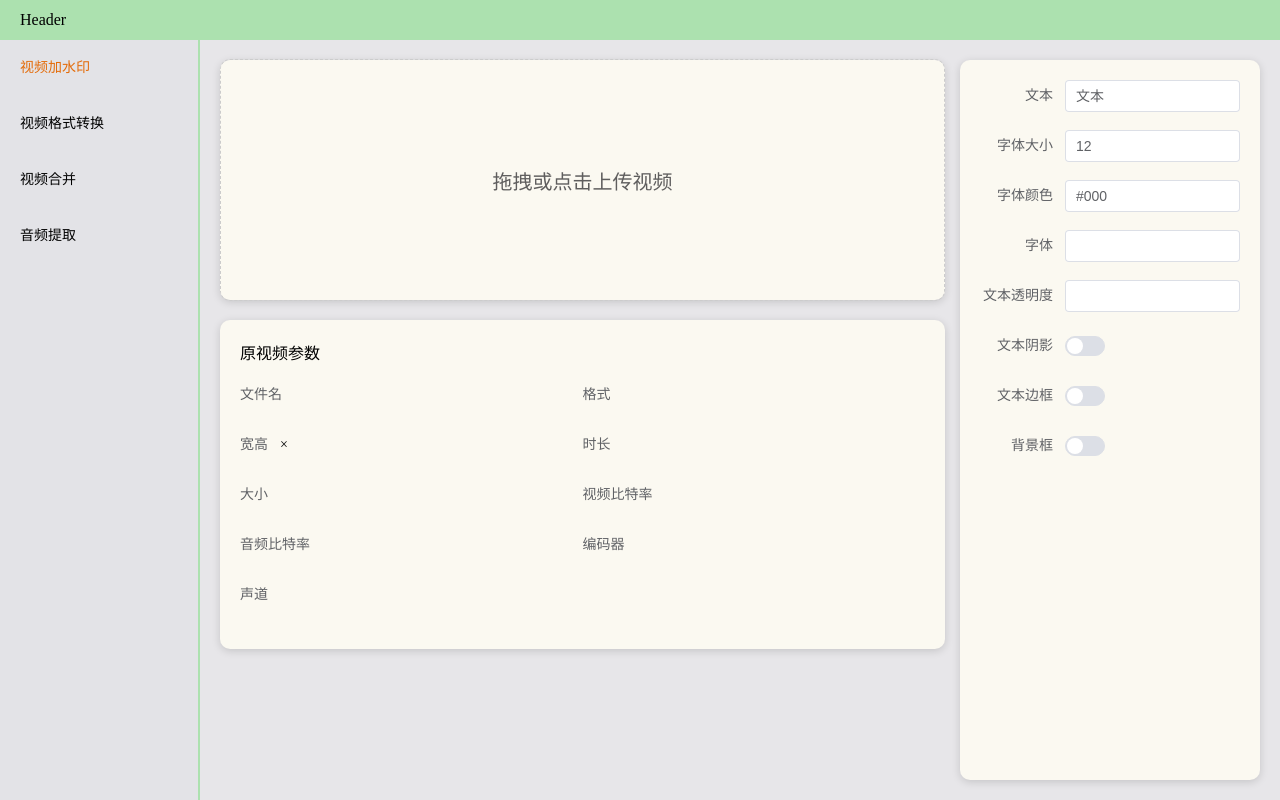
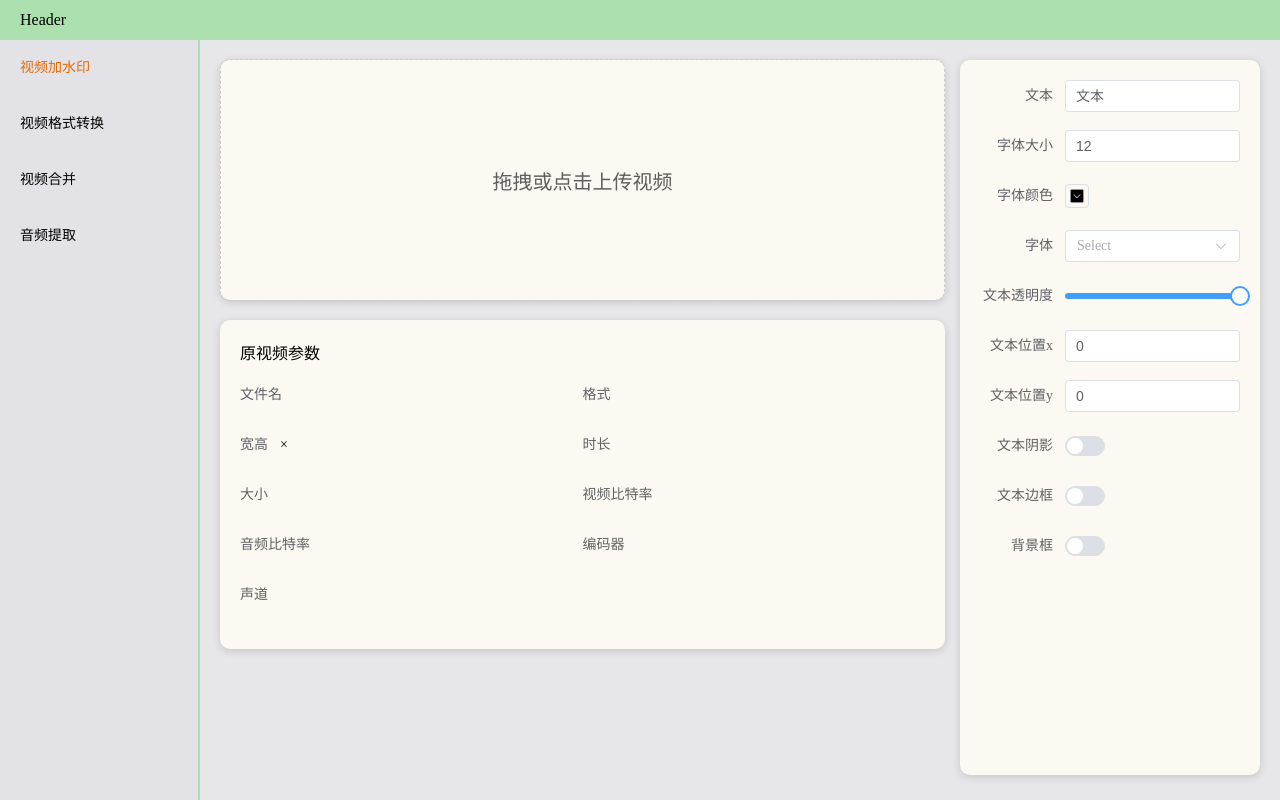
Before and after one commit to 150098399/v-tools, a Vue app: page /watermark in a window 1280 px wide. Built offline with nearby package versions, Linux system fonts and the light colour scheme.

Commit message:
添加视屏编辑的配置

```diff
--- a/main/window/mainWindow.ts
+++ b/main/window/mainWindow.ts
@@ -4,7 +4,7 @@ import { dialog } from "electron";
 import os from "node:os";
 export const createMiniWindow = (BrowserWindow) => {
   const config = {
-    width: 800,
+    width: 1000,
     height: 800,
     frame: false,
     titleBarStyle: "hidden",
--- a/src/view/waterMark/VideoConfig.vue
+++ b/src/view/waterMark/VideoConfig.vue
@@ -1,5 +1,10 @@
 <template>
-  <el-form label-position="right" :model="vConfig" label-width="85px">
+  <el-form
+    class="form"
+    label-position="right"
+    :model="vConfig"
+    label-width="85px"
+  >
     <el-form-item label="文本">
       <el-input v-model="vConfig.text"></el-input>
     </el-form-item>
@@ -7,22 +12,28 @@
       <el-input v-model="vConfig.fontSize"></el-input>
     </el-form-item>
     <el-form-item label="字体颜色">
-      <el-input v-model="vConfig.fontColor"></el-input>
+      <el-color-picker v-model="vConfig.fontColor" size="small" />
     </el-form-item>
     <el-form-item label="字体">
-      <el-input v-model="vConfig.fontFile"></el-input>
+      <el-select v-model="vConfig.fontFile"></el-select>
     </el-form-item>
     <el-form-item label="文本透明度">
-      <el-input></el-input>
+      <el-slider v-model="vConfig.alpha" :format-tooltip="formatTooltip" />
     </el-form-item>
+    <el-form-item label="文本位置x"
+      ><el-input v-model="vConfig.textOffsetx"></el-input
+    ></el-form-item>
+    <el-form-item label="文本位置y"
+      ><el-input v-model="vConfig.textOffsety"></el-input
+    ></el-form-item>
+
     <el-form-item label="文本阴影">
       <el-switch v-model="vConfig.textShadow" />
     </el-form-item>
-
     <!-- 文本阴影选项 -->
     <div class="subChoose" v-if="vConfig.textShadow">
-      <el-form-item label="阴影颜色">
-        <el-color-picker v-model="vConfig.textBorderColor" size="small" />
+      <el-form-item label="颜色">
+        <el-color-picker v-model="vConfig.textShadowColor" size="small" />
       </el-form-item>
       <el-form-item label="x偏移">
         <el-input v-model="vConfig.textShadowOffsetX"></el-input>
@@ -38,11 +49,11 @@
 
     <!-- 文本边框选项 -->
     <div class="subChoose" v-if="vConfig.textBorder">
-      <el-form-item label="边框颜色">
-        <el-input></el-input>
+      <el-form-item label="颜色">
+        <el-color-picker v-model="vConfig.textBorderColor" size="small" />
       </el-form-item>
-      <el-form-item label="边框宽度">
-        <el-input></el-input>
+      <el-form-item label="宽度">
+        <el-input v-model="vConfig.textBorderw"></el-input>
       </el-form-item>
     </div>
 
@@ -52,10 +63,10 @@
 
     <!-- 背景框选项 -->
     <div class="subChoose" v-if="vConfig.boxBoder">
-      <el-form-item label="背景框颜色">
-        <el-input v-model="vConfig.boxColor"></el-input>
+      <el-form-item label="颜色">
+        <el-color-picker v-model="vConfig.boxColor" size="small" />
       </el-form-item>
-      <el-form-item label="背景框宽度">
+      <el-form-item label="宽度">
         <el-input v-model="vConfig.boxBorderw"></el-input>
       </el-form-item>
     </div>
@@ -64,29 +75,38 @@
 
 <script setup lang="ts">
 import { ref } from "vue";
-
-const vConfig = ref({
+const config = {
   text: "文本",
   fontSize: 12,
   fontColor: "#000",
   fontFile: "",
-  alpha: 1,
+  alpha: 100,
+  textOffsetx: 0,
+  textOffsety: 0,
   textShadow: 0,
   textShadowColor: "#000",
   textShadowOffsetX: 0,
   textShadowOffsetY: 0,
   textBorder: 0,
   textBorderColor: "#000",
-  textBorderw: 1,
+  textBorderw: 0,
   boxBoder: 0,
   boxBorderw: 0,
   boxColor: "#000",
-});
+};
+
+const vConfig = ref(config);
+
+const formatTooltip = (val: number) => {
+  return val / 100;
+};
 </script>
 
 <style scoped>
 .subChoose {
   background-color: rgba(0, 0, 0, 0.15);
+  margin-left: 20px;
+  padding: 8px 10px 2px 0;
 }
 
 :deep(.el-form-item__label) {
--- a/src/view/waterMark/index.vue
+++ b/src/view/waterMark/index.vue
@@ -33,7 +33,7 @@ const getInfo = (info: Object) => {
   flex-grow: 1;
 }
 .right {
-  height: 100%;
+  height: calc(100vh - 85px);
   width: 300px;
   margin-left: 15px;
   box-sizing: border-box;
@@ -41,5 +41,6 @@ const getInfo = (info: Object) => {
   border-radius: 10px;
   box-shadow: rgba(0, 0, 0, 0.15) 0px 2px 8px;
   padding: 20px;
+  overflow-y: auto;
 }
 </style>
```
